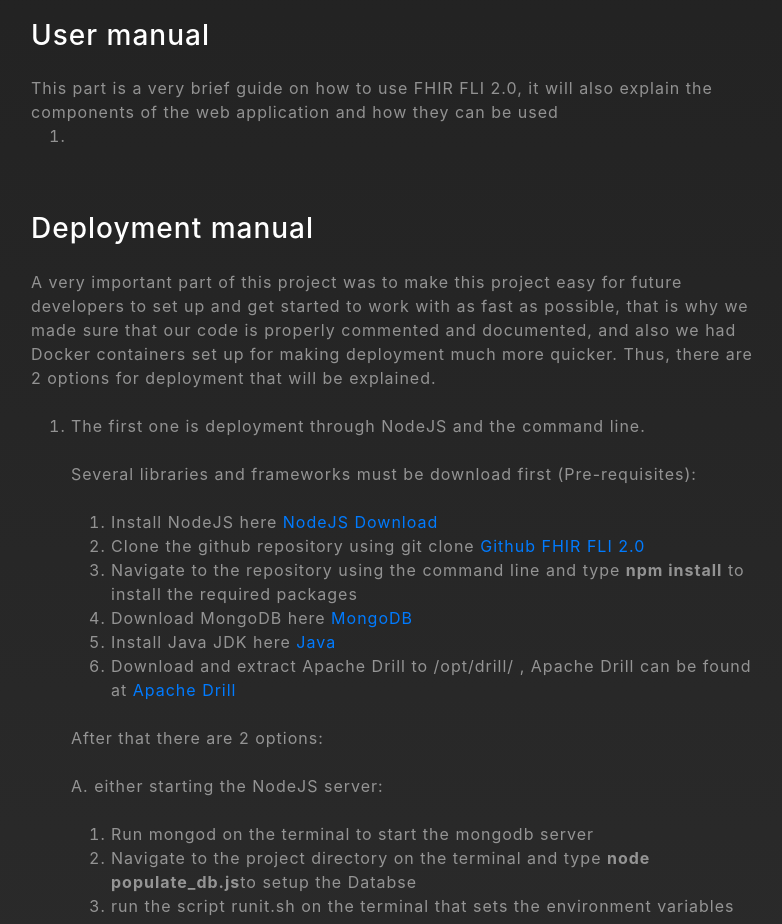
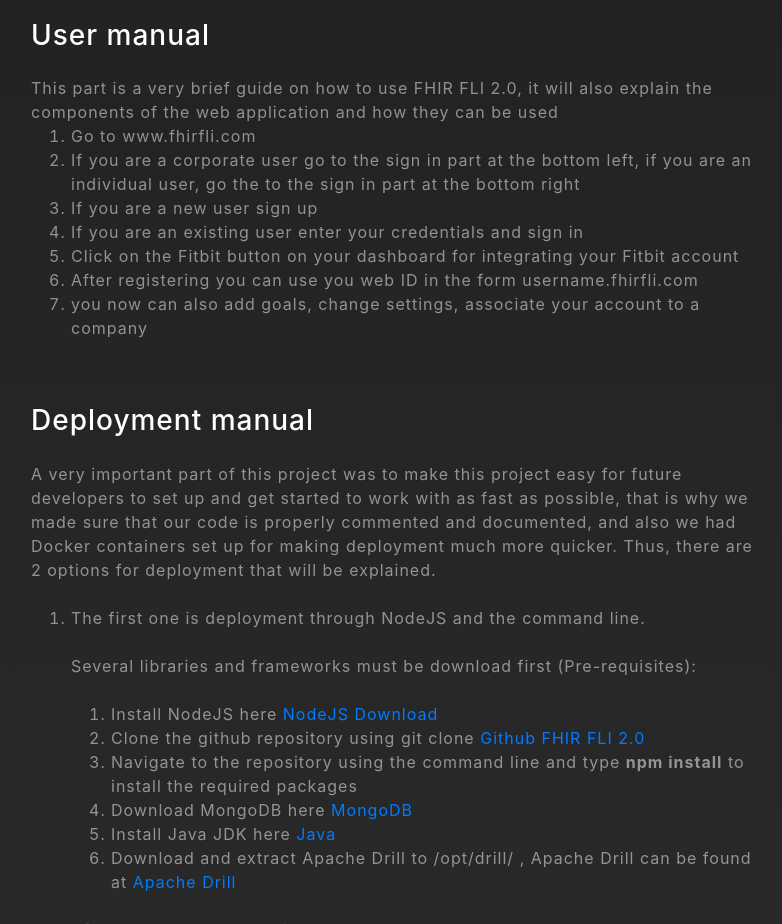
Before and after one commit to mostafaibrahim17/FHLRFLIV2-Presentation, a website with bundled scripts: page Management.html in a window 1280 px wide. Shown: the part 1760-2684 px from the top of the page, without its empty margins (244-1026 px from the left). Built offline with nearby package versions, Linux system fonts and the light colour scheme.

Commit message:
testing&eval

```diff
--- a/Management.html
+++ b/Management.html
@@ -136,7 +136,13 @@
 							of the web application and how they can be used
 
 							<ol>
-								<li></li>
+								<li>Go to www.fhirfli.com</li>
+								<li>If you are a corporate user go to the sign in part at the bottom left, if you are an individual user, go the to the sign in part at the bottom right</li>
+								<li>If you are a new user sign up</li>
+								<li>If you are an existing user enter your credentials and sign in</li>
+								<li>Click on the Fitbit button on your dashboard for integrating your Fitbit account</li>
+								<li>After registering you can use you web ID in the form username.fhirfli.com</li>
+								<li>you now can also add goals, change settings, associate your account to a company</li>
 							</ol>
 						</span><br><br>
 
```
